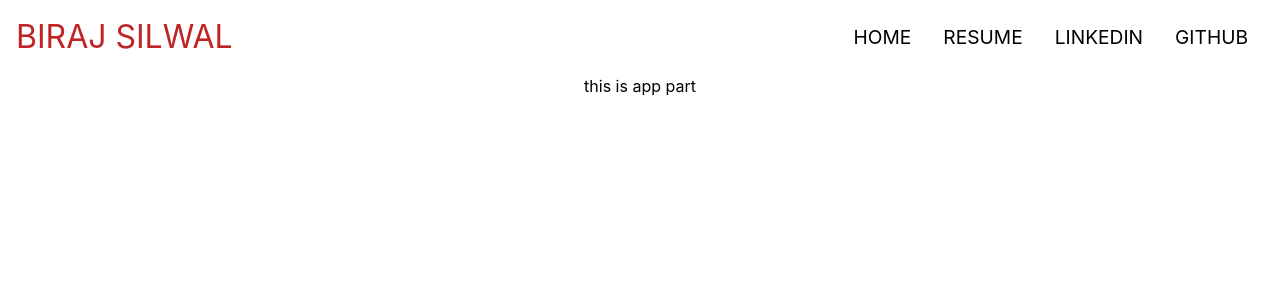
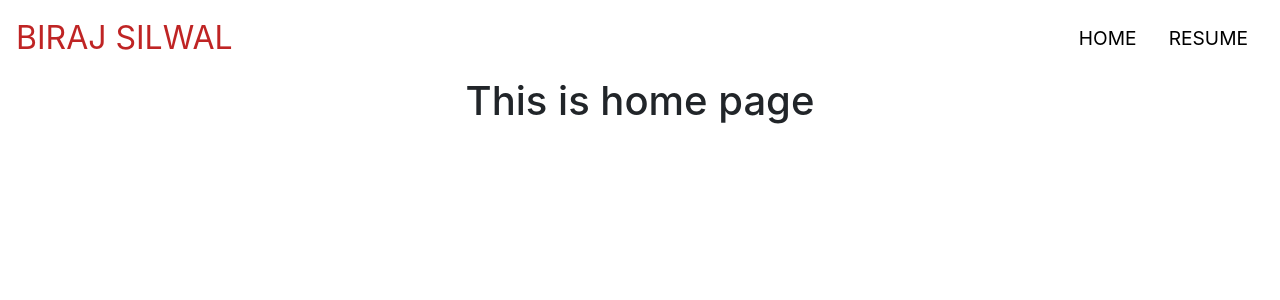
Before and after one commit to birajsilwal/ReactWebsite, a React (Create React App) app: page / in a window 1280 px wide. Shown: the top 300 px of the page. Built offline with nearby package versions, Linux system fonts and the light colour scheme.

Commit message:
configures react routing and created pages

```diff
--- a/package.json
+++ b/package.json
@@ -8,6 +8,7 @@
     "react": "^16.13.1",
     "react-bootstrap": "^1.3.0",
     "react-dom": "^16.13.1",
+    "react-router-dom": "^5.2.0",
     "react-scripts": "3.4.1"
   },
   "scripts": {
--- a/src/App.js
+++ b/src/App.js
@@ -1,11 +1,17 @@
 import React from "react";
 import "./App.css";
-import 'bootstrap/dist/css/bootstrap.min.css';
+import "bootstrap/dist/css/bootstrap.min.css";
+import Home from "./pages/Home";
+import Resume from "./pages/Resume";
+import { Route, Link } from "react-router-dom";
+import TopHeader from "./components/TopHeader";
 
 function App() {
   return (
     <div className="App">
-      <p>this is app part</p>
+      <TopHeader />
+      <Route exact path="/" component={Home} />
+      <Route exact path="/resume" component={Resume} />
     </div>
   );
 }
--- a/src/components/TopHeader.js
+++ b/src/components/TopHeader.js
@@ -1,4 +1,5 @@
 import React from "react";
+import { Link } from "react-router-dom";
 import Navbar from "react-bootstrap/Navbar";
 import Nav from "react-bootstrap/Nav";
 import HeaderCss from "../css/Header.module.css";
@@ -9,6 +10,7 @@ export default function TopHeader() {
     color: "black",
     fontSize: "1.2rem",
     textTransform: "uppercase",
+    padding: "1rem"
   };
 
   return (
@@ -17,10 +19,8 @@ export default function TopHeader() {
         <Navbar.Brand className={HeaderCss} href="#home">Biraj Silwal</Navbar.Brand>
         <Navbar.Toggle aria-controls="responsive-navbar-nav" />
         <Navbar.Collapse className="justify-content-end" id="basic-navbar-nav">
-          <Nav.Link style={a} href="#home">Home</Nav.Link>
-          <Nav.Link style={a} href="#link">Resume</Nav.Link>
-          <Nav.Link style={a} href="#link">LinkedIn</Nav.Link>
-          <Nav.Link style={a} href="#link">Github</Nav.Link>
+          <Link style={a} to="/">Home</Link>
+          <Link style={a} to="/resume">Resume</Link>
         </Navbar.Collapse>
       </Navbar>
     </div>
--- a/src/index.js
+++ b/src/index.js
@@ -1,14 +1,14 @@
-import React from 'react';
-import ReactDOM from 'react-dom';
-import './index.css';
-import App from './App';
-import TopHeader from './components/TopHeader';
+import React from "react";
+import ReactDOM from "react-dom";
+import "./index.css";
+import App from "./App";
+import { BrowserRouter } from "react-router-dom";
+
 // import 'bootstrap/scss/bootstrap.scss';
 
 ReactDOM.render(
-  <React.StrictMode>
-    <TopHeader />
+  <BrowserRouter>
     <App />
-  </React.StrictMode>,
-  document.getElementById('root')
+  </BrowserRouter>,
+  document.getElementById("root")
 );
--- /dev/null
+++ b/src/pages/Home.js
@@ -0,0 +1,9 @@
+import React from 'react'
+
+export default function Home() {
+  return (
+    <div>
+      <h1>This is home page</h1>
+    </div>
+  )
+}
--- /dev/null
+++ b/src/pages/Resume.js
@@ -0,0 +1,9 @@
+import React from 'react'
+
+export default function Resume() {
+  return (
+    <div>
+      <h1>This is resume page</h1>
+    </div>
+  )
+}
```
Also changed, not shown: 1 other file (tests, documents, lock files or other folders).
